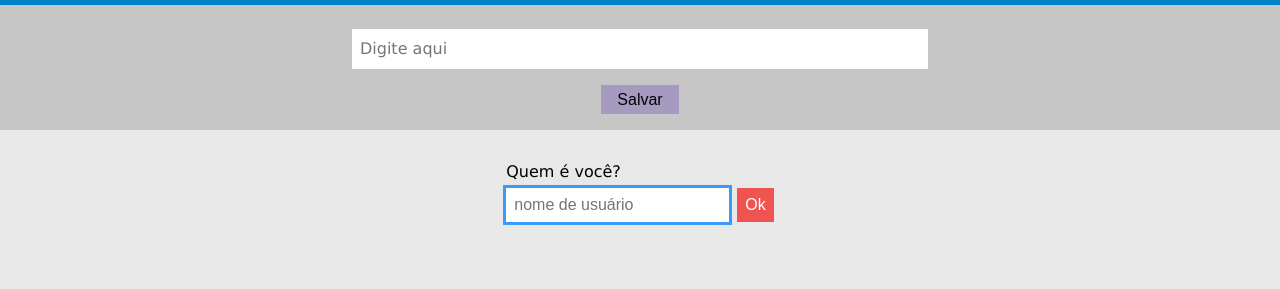
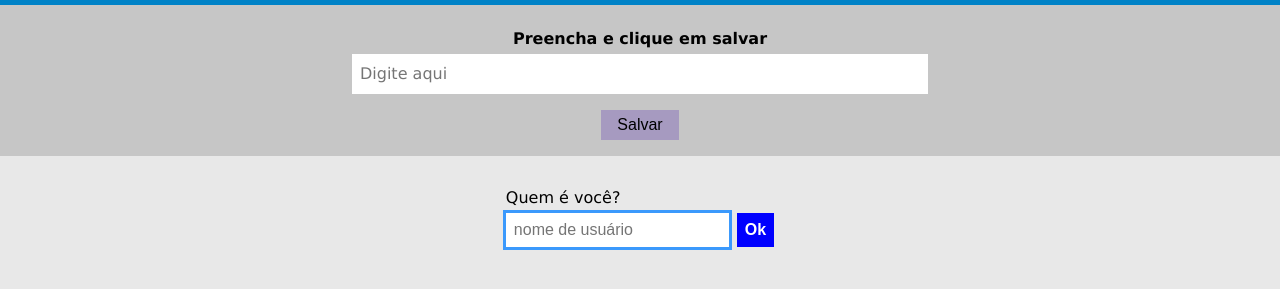
Before and after one commit to andrewscancari/andrewscancari.github.io, a website: page index.html in a window 1280 px wide. Shown: the part 49-338 px from the top of the page. Drawn offline with Linux system fonts and the light colour scheme.

Commit message:
Accessibility improved

```diff
--- a/css/loginForm.css
+++ b/css/loginForm.css
@@ -26,7 +26,8 @@
     padding: .5em;
 	max-width: 4.5em;
 	border: none;
-	background: #f05450;
+	background: blue;
 	color: white;
     margin-left: .5em;
+    font-weight: bold;
 }
--- a/css/novoCartao.css
+++ b/css/novoCartao.css
@@ -1,3 +1,12 @@
+.novoCartao-label {
+	font-size: 1em;
+	text-align: center;
+    display: block;
+	margin-bottom: .4em;
+	font-family: "Lucida Grande", "Helvetica", "Arial", sans-serif;
+	font-weight: bold;
+}
+
 .novoCartao {
 	font-size: 1rem;
 	margin: 0 auto 2em;
--- a/index.html
+++ b/index.html
@@ -21,7 +21,8 @@
     </div> -->
   </header>
 	<form class="novoCartao container">
-		<textarea class="novoCartao-conteudo" name="novoCartao-conteudo" placeholder="Digite aqui"></textarea>
+		<label for="novoCartao" class="novoCartao-label">Preencha e clique em salvar</label>
+		<textarea id="novoCartao" class="novoCartao-conteudo" name="novoCartao-conteudo" placeholder="Digite aqui"></textarea>
 		<input class="novoCartao-salvar" type="submit" value="Salvar">
 	</form>
 
--- a/service-worker.js
+++ b/service-worker.js
@@ -1,4 +1,4 @@
-let swVersion = 22;
+let swVersion = 33;
 
 let cacheFiles = [
     "/",
```
